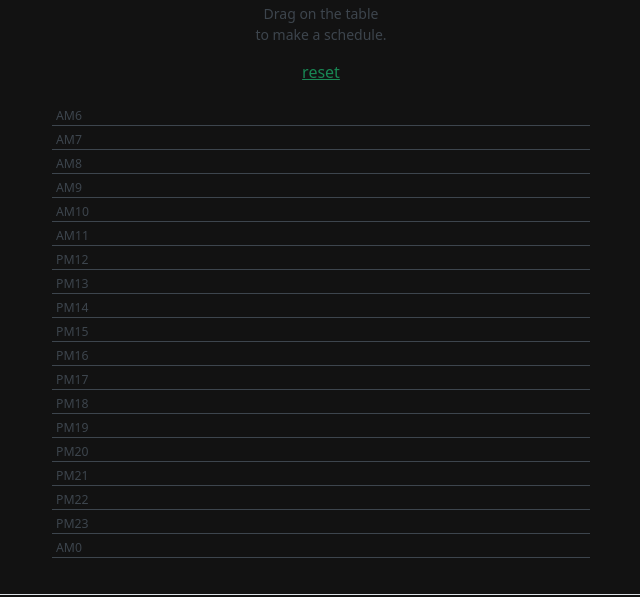
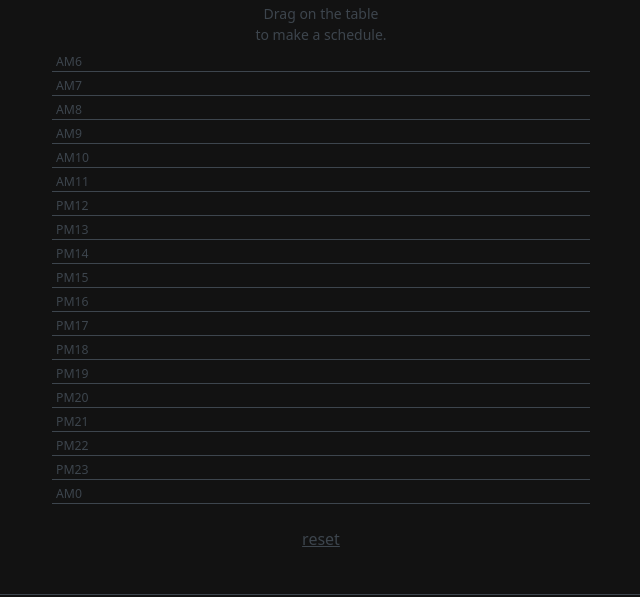
Before and after one commit to ogremon/scheduler-today, a plain HTML site: page index.html in a window 1280 px wide. Shown: the part 205-802 px from the top of the page, without its empty margins (319-959 px from the left). Drawn offline with nearby package versions, Linux system fonts and the light colour scheme.

Commit message:
Move the reset button to bottom.

```diff
--- a/index.html
+++ b/index.html
@@ -34,15 +34,12 @@
   <noscript><iframe src="https://www.googletagmanager.com/ns.html?id=GTM-5JKXRCN" height="0" width="0"
       style="display:none;visibility:hidden"></iframe></noscript>
   <!-- End Google Tag Manager (noscript) -->
-  <div class="container py-5 small border-bottom" style="height: 100vh;">
+  <div class="container py-5 small border-bottom" style="height: 100vh; border-color: #3D454D!important;">
     <div class="text-center p-2 mt-5 mx-5">
       <h1>Today's<br>Schedule</h1>
       Drag on the table
       <br>
       to make a schedule.
-    </div>
-    <div class="text-center mb-3">
-      <button class="btn btn-link text-success" onclick="reset();">reset</button>
     </div>
     <div class="row">
       <div class="col-3"></div>
@@ -88,6 +85,9 @@
         </div>
       </div>
       <div class="col-3"></div>
+    </div>
+    <div class="text-center mt-3">
+      <button class="btn btn-link" onclick="reset();" style="color: #3D454D;">reset</button>
     </div>
   </div>
   <div class="my-5 text-center">
```
